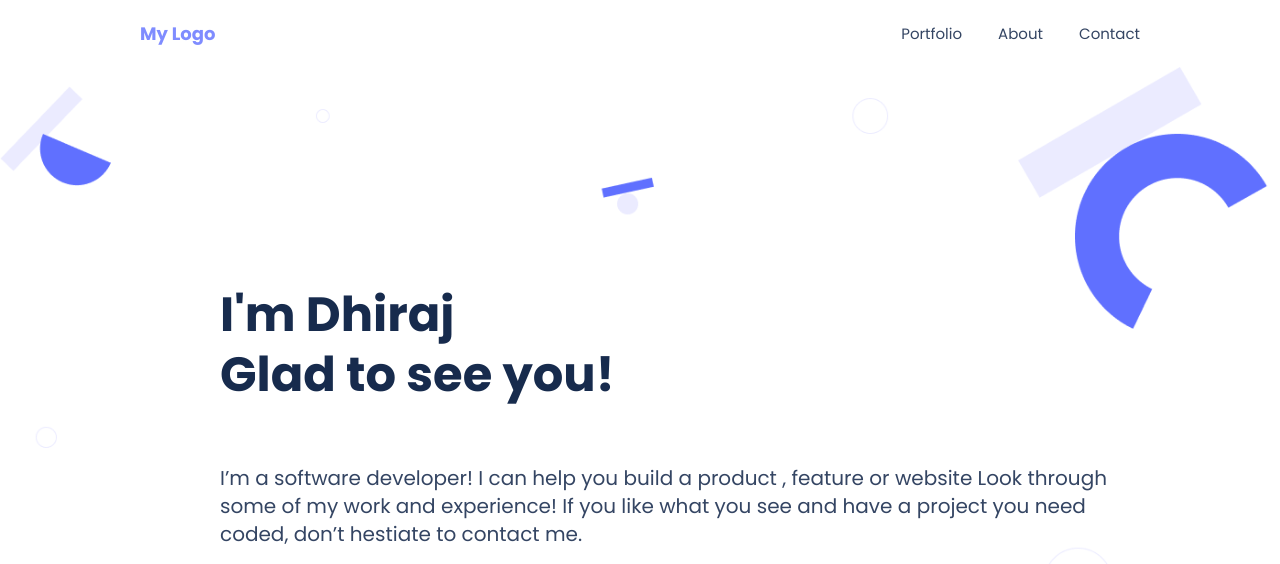
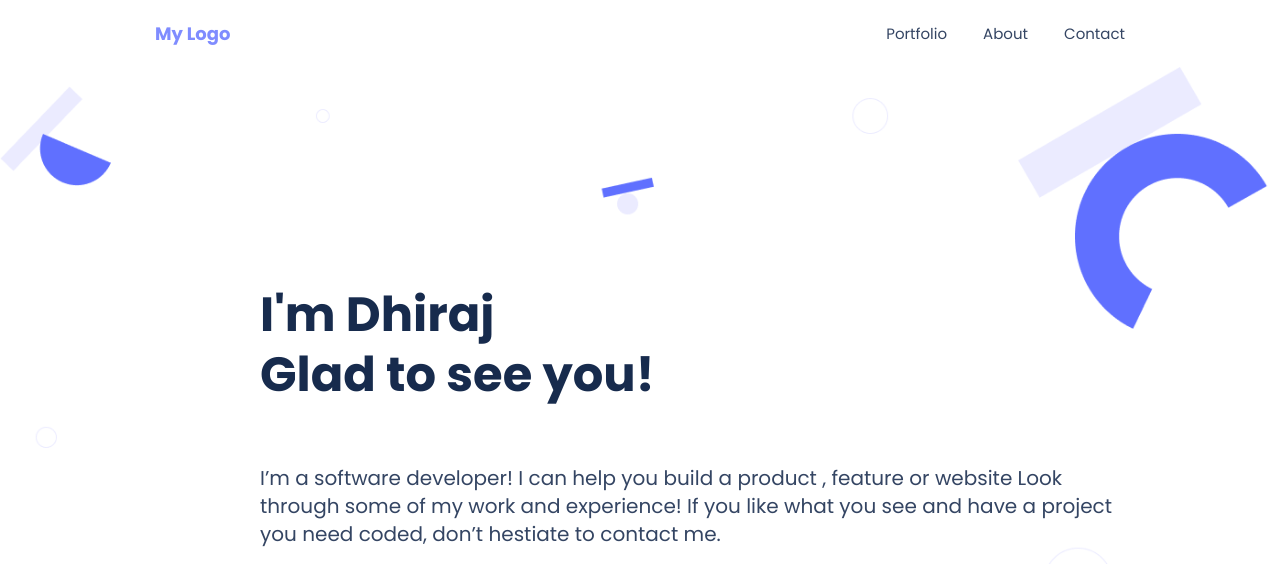
Before and after one commit to dhirajsingha143/Portfolio, a website: page index.html in a window 1280 px wide. Shown: the top 564 px of the page. Drawn offline with Linux system fonts and the light colour scheme.

Commit message:
Resolve spacing issues

```diff
--- a/styles.css
+++ b/styles.css
@@ -418,26 +418,31 @@ a:hover {
 @media (min-width: 768px) {
   /* Navigation and Headline Section */
   .container-padding-x {
-    padding-left: 140px;
-    padding-right: 140px;
+    padding-left: 142px;
+    padding-right: 142px;
   }
 
   .container {
-    max-width: 1520px;
+    max-width: 4000px;
   }
 
   .nav {
-    justify-content: space-around;
+    justify-content: flex-start;
   }
 
   .nav .fa-solid {
     display: none;
   }
 
+  .logo {
+    padding-left: 13px;
+  }
+
   .menu {
     text-align: right;
     flex: 1;
     opacity: 1;
+    padding-right: 13px;
   }
 
   .menu .link {
@@ -447,7 +452,7 @@ a:hover {
 
   .headline-container {
     background-image: url(images/Header-bg.png);
-    padding-left: 220px;
+    padding-left: 260px;
     border-bottom-left-radius: 0;
   }
 
```
